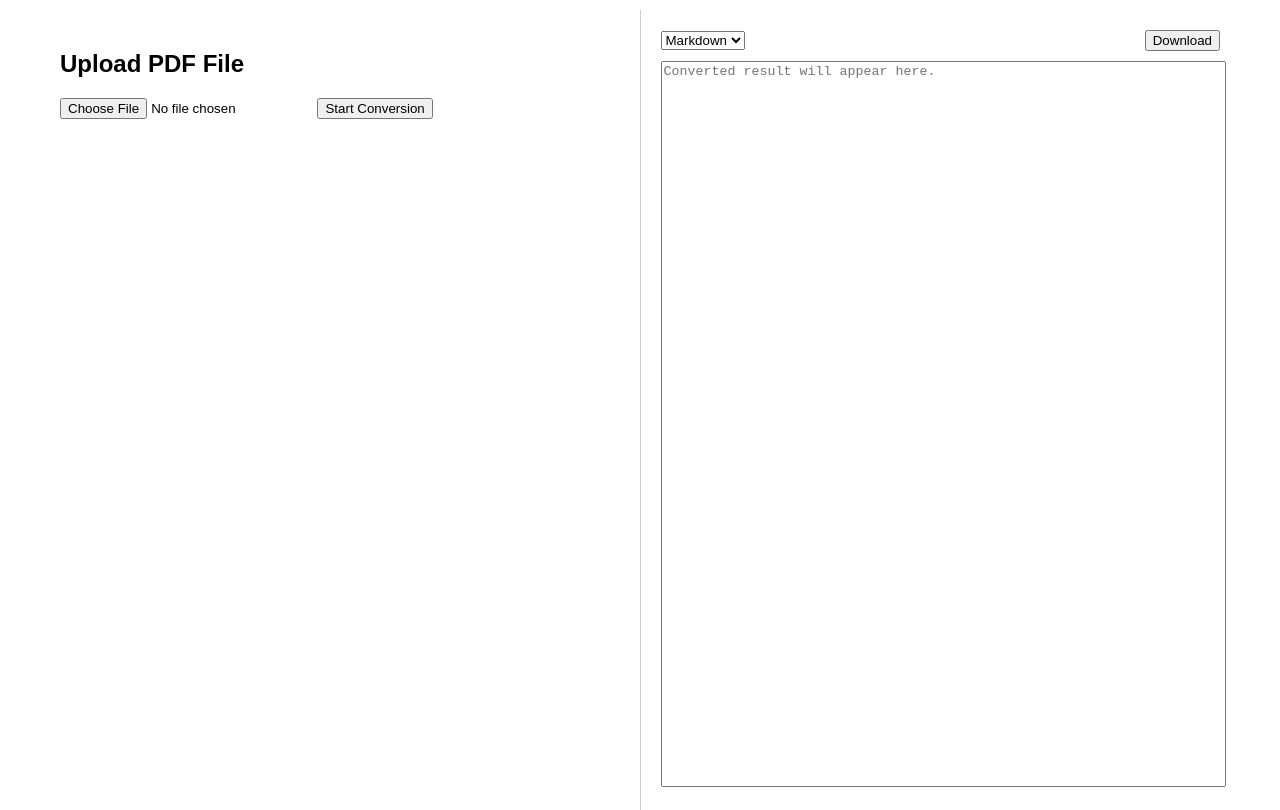
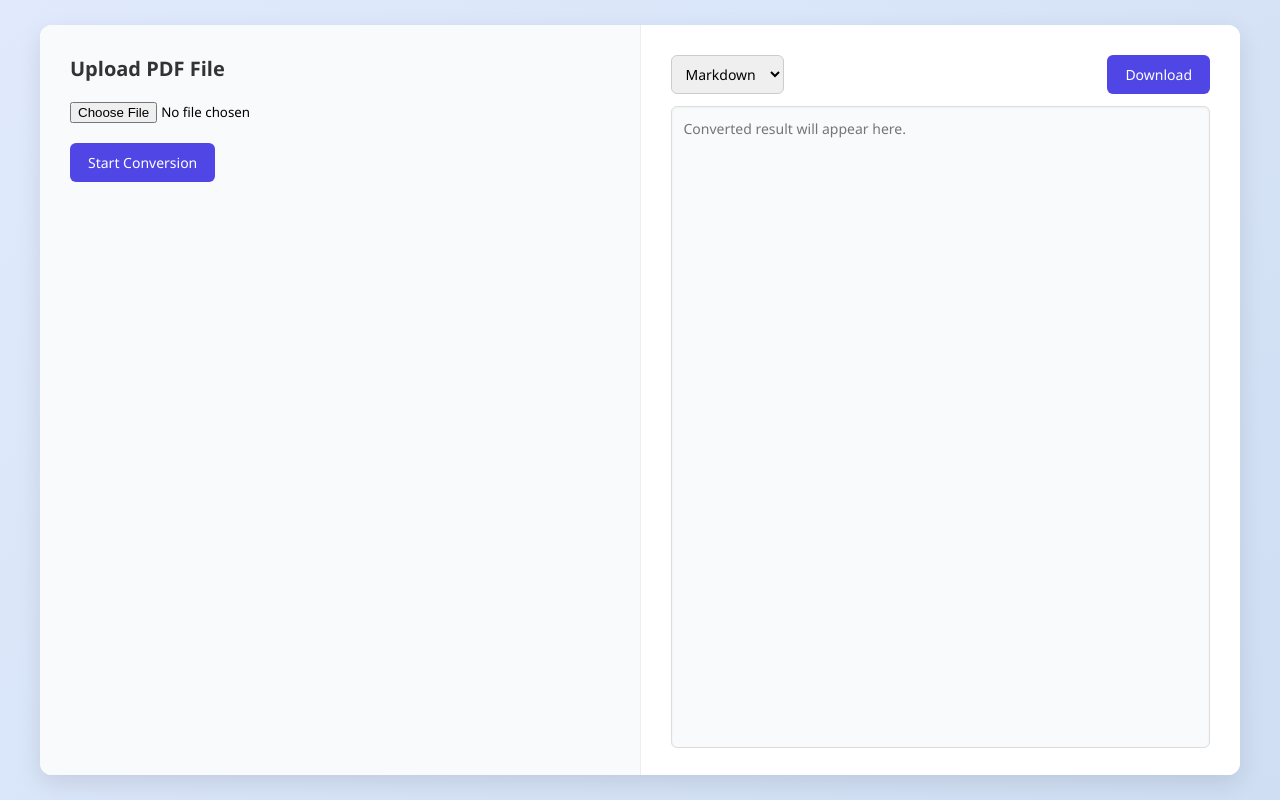
Before and after one commit to MJZ-Templates/pdf-converter, a plain HTML site: page front/index.html in a window 1280 px wide. Drawn offline with nearby package versions, Linux system fonts and the light colour scheme.

Commit message:
style: update page styles

```diff
--- a/front/css/style.css
+++ b/front/css/style.css
@@ -1,41 +1,99 @@
-/* css/style.css */
-body {
-  font-family: Arial, sans-serif;
+/* Reset */
+body, h1, h2, p, button, input, select, textarea {
   margin: 0;
   padding: 0;
+  font-family: 'Segoe UI', Tahoma, Geneva, Verdana, sans-serif;
+  box-sizing: border-box;
+}
+
+body {
+  background: linear-gradient(135deg, #e0eafc, #cfdef3);
   display: flex;
   justify-content: center;
   align-items: center;
   height: 100vh;
 }
 
+/* Container */
 .container {
-  margin-top: 20px;
   display: flex;
-  height: 100vh;
   width: 1200px;
+  height: 750px;
+  background-color: #ffffff;
+  box-shadow: 0 8px 24px rgba(0, 0, 0, 0.1);
+  border-radius: 12px;
+  overflow: hidden;
 }
 
+/* Panels */
 .upload-panel,
 .result-panel {
   flex: 1;
-  padding: 20px;
-  box-sizing: border-box;
+  padding: 30px;
 }
 
 .upload-panel {
-  border-right: 1px solid #ccc;
+  border-right: 1px solid #eee;
+  background-color: #f9fafb;
 }
 
+.result-panel {
+  background-color: #ffffff;
+}
+
+/* Headings */
+.upload-panel h2 {
+  margin-bottom: 20px;
+  font-size: 20px;
+  color: #333;
+}
+
+/* Inputs and Buttons */
+input[type="file"] {
+  margin-bottom: 20px;
+  display: block;
+}
+
+button {
+  background-color: #4f46e5;
+  color: white;
+  border: none;
+  padding: 10px 18px;
+  font-size: 14px;
+  border-radius: 6px;
+  cursor: pointer;
+  transition: background-color 0.2s ease;
+}
+
+button:hover {
+  background-color: #4338ca;
+}
+
+/* Dropdown + Result Header */
 .result-header {
   display: flex;
   align-items: center;
   justify-content: space-between;
-  margin-bottom: 10px;
+  margin-bottom: 12px;
 }
 
+select {
+  padding: 8px 10px;
+  font-size: 14px;
+  border-radius: 6px;
+  border: 1px solid #ccc;
+}
+
+/* Textarea */
 textarea {
   width: 100%;
-  height: calc(100% - 40px);
+  height: calc(100% - 48px);
+  padding: 12px;
+  font-size: 14px;
+  border: 1px solid #ddd;
+  border-radius: 6px;
   resize: none;
+  background-color: #f8fafc;
+  box-shadow: inset 0 1px 3px rgba(0,0,0,0.05);
+  color: #333;
 }
```
